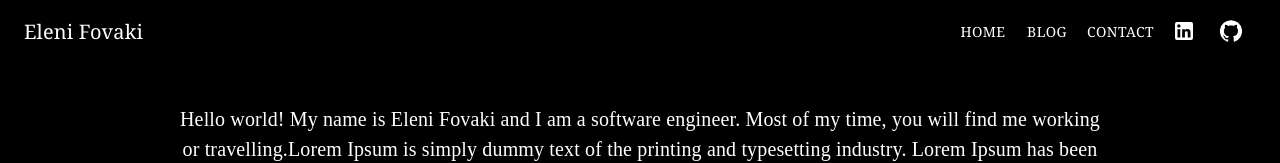
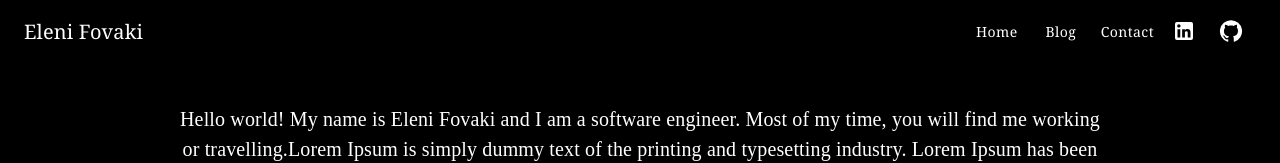
Before and after one commit to EleniFovaki/website-portfolio, a React (Create React App) app: page / in a window 1280 px wide. Shown: the top 163 px of the page. Built offline with nearby package versions, Linux system fonts and the light colour scheme.

Commit message:
menu items text lowercase
menu items text lowercase by adding the css property textTransform none

```diff
--- a/src/components/Navbar.js
+++ b/src/components/Navbar.js
@@ -72,17 +72,17 @@ function DrawerAppBar(props) {
           </Typography>
           <Box sx={{ display: { xs: 'none', sm: 'block' }, fontFamily: 'Georgia, serif' }}>
             {navItems.map((item) => (
-              <Button key={item} sx={{ color: '#fff' }}>
+              <Button key={item} sx={{ color: '#fff'}}>
                 {item === 'Home' ? (
-                  <Link to="/" style={{ textDecoration: 'none', color: '#FFFFFF', fontFamily: 'Georgia, serif' }}>
+                  <Link to="/" style={{ textDecoration: 'none', color: '#FFFFFF', fontFamily: 'Georgia, serif', textTransform: 'none' }}>
                     {item}
                   </Link>
                   ) : item === 'Blog' ? (
-                  <Link to="/blog" style={{ textDecoration: 'none', color: '#FFFFFF', fontFamily:"Georgia, serif" }}>
+                  <Link to="/blog" style={{ textDecoration: 'none', color: '#FFFFFF', fontFamily:"Georgia, serif",textTransform: 'none' }}>
                     {item}
                   </Link>
                 ) : item === 'Contact' ? (
-                  <Link to="/contact" style={{ textDecoration: 'none', color: '#FFFFFF', fontFamily:"Georgia, serif" }}>
+                  <Link to="/contact" style={{ textDecoration: 'none', color: '#FFFFFF', fontFamily:"Georgia, serif",textTransform: 'none' }}>
                     {item}
                   </Link>
                 ) : (
```
